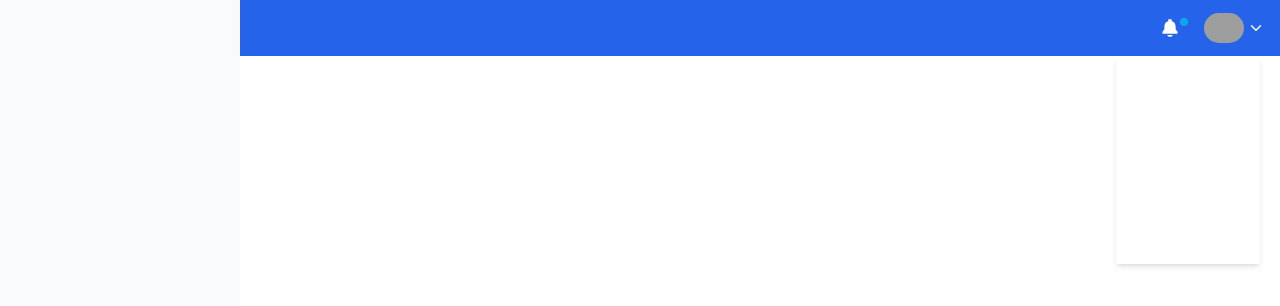
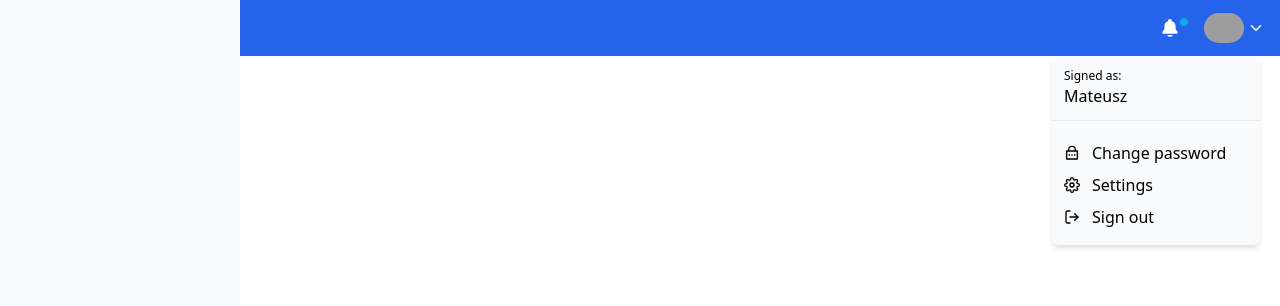
Before and after one commit to MateuszWasik/zanna, a Next.js app: page / in a window 1280 px wide. Both pictures are taken after a click on the element 1224 px from the left and 28 px from the top of the page. Shown: the top 306 px of the page. Built offline with nearby package versions, Linux system fonts and the light colour scheme; grey boxes are pictures that could not be loaded; what tailwindcss-animation-delay would draw is missing.

Commit message:
feat: add nav customer expandable list

```diff
--- a/components/CustomerAvatar/CustomerAvatar.tsx
+++ b/components/CustomerAvatar/CustomerAvatar.tsx
@@ -1,5 +1,6 @@
 import { IoChevronDown } from 'react-icons/io5';
 import { useState } from 'react';
+import { CustomerExpandableList } from '../CustomerExpandableList/CustomerExpandableList';
 
 export const CustomerAvatar = () => {
   const [expanded, setExpanded] = useState(false);
@@ -16,7 +17,7 @@ export const CustomerAvatar = () => {
           <IoChevronDown />
         </div>
       </div>
-      {expanded && <div className="absolute top-full w-36 h-52 shadow-md bg-gray-200-600"></div>}
+      {expanded && <CustomerExpandableList />}
     </>
   );
 };
--- /dev/null
+++ b/components/CustomerExpandableList/CustomerExpandableList.tsx
@@ -0,0 +1,27 @@
+import { FiLogOut, FiSettings } from 'react-icons/fi';
+import { RiLockPasswordLine } from 'react-icons/ri';
+
+export const CustomerExpandableList = () => {
+  return (
+    <div className="absolute top-full w-52 h-auto rounded-md shadow-md bg-gray-50">
+      <div className="flex flex-col mb-2 p-3 border-b border-b-gray-200">
+        <span className="text-xs">Signed as:</span>
+        <span>Mateusz</span>
+      </div>
+      <ul className="p-3">
+        <li className="flex items-center pt-0 pb-1">
+          <RiLockPasswordLine />
+          <span className="ml-3">Change password</span>
+        </li>
+        <li className="flex items-center py-1">
+          <FiSettings />
+          <span className="ml-3">Settings</span>
+        </li>
+        <li className="flex items-center py-1 ">
+          <FiLogOut />
+          <span className="ml-3">Sign out</span>
+        </li>
+      </ul>
+    </div>
+  );
+};
```
